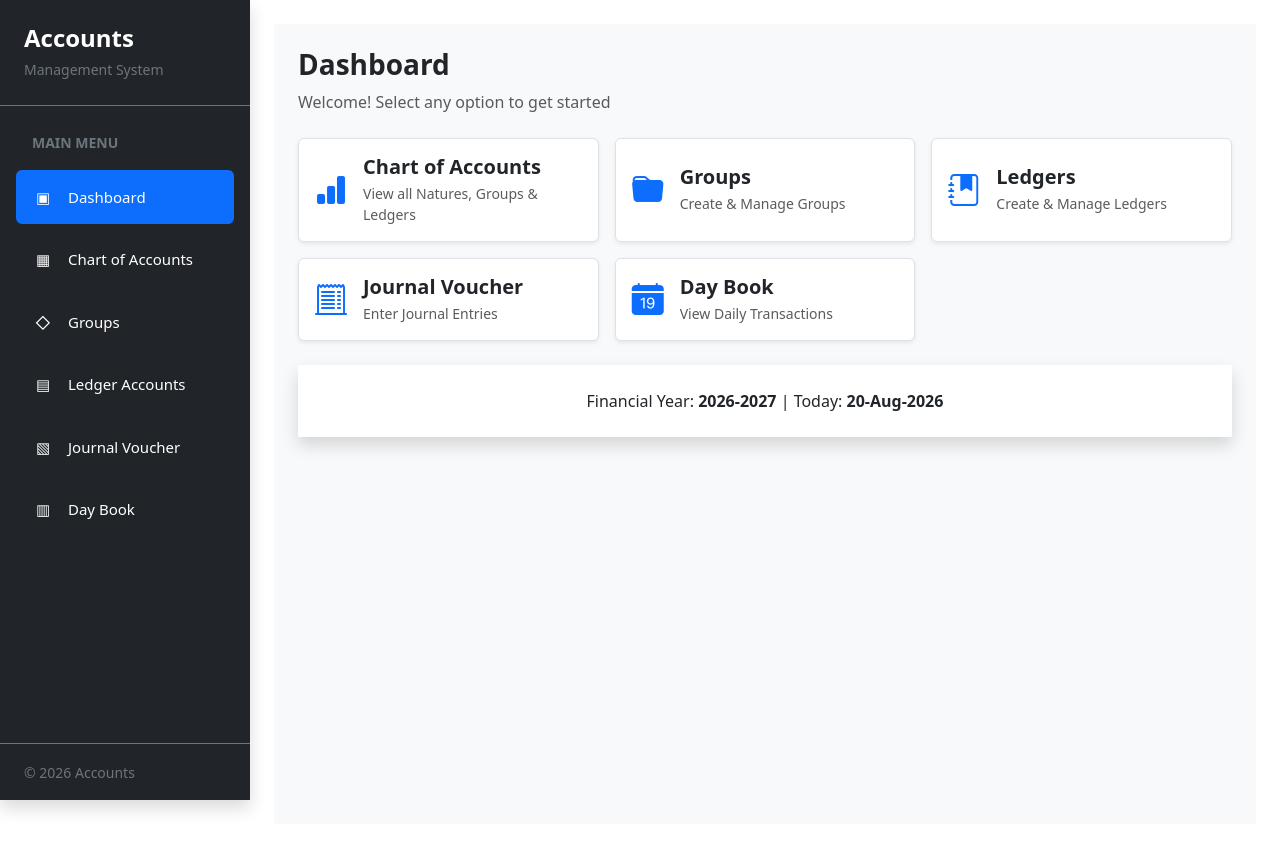
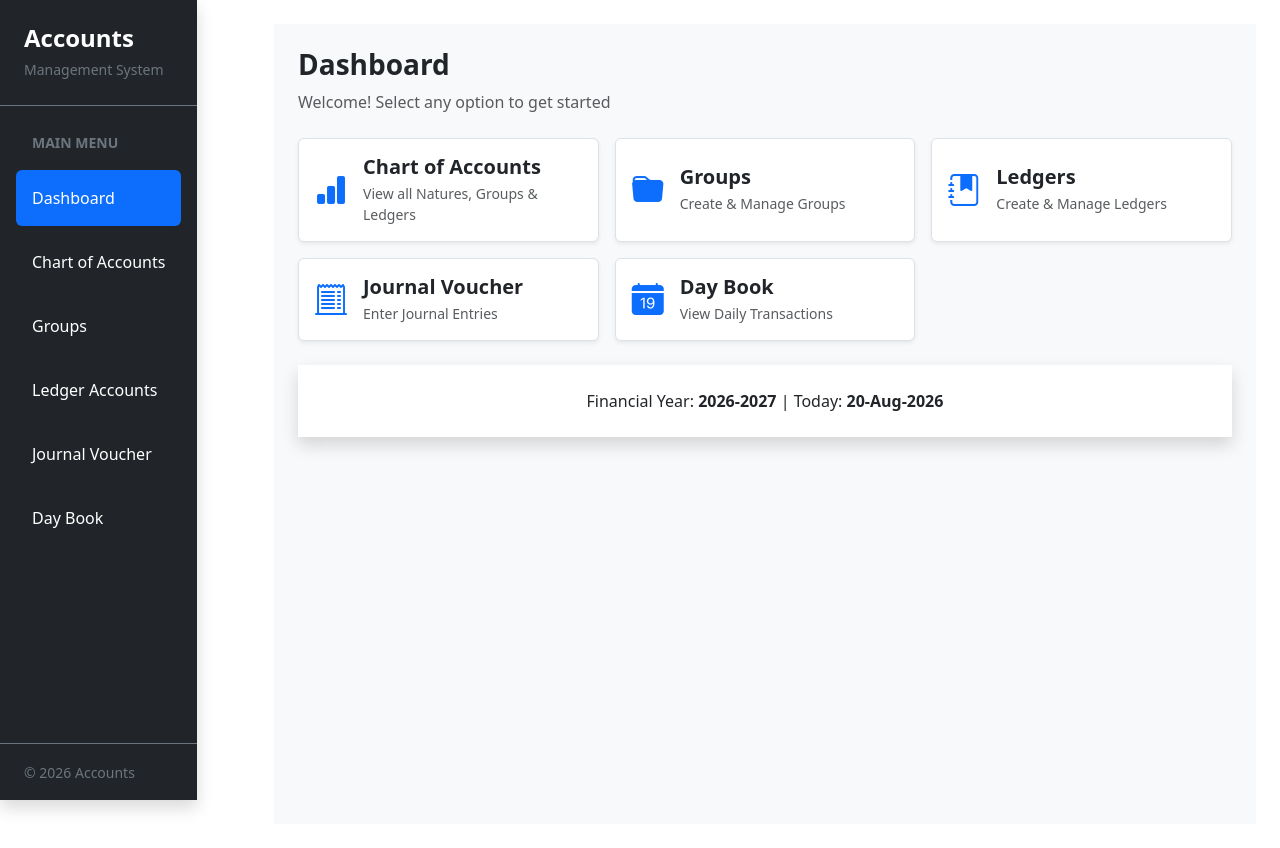
Before and after one commit to barathkumarr2004/Accounts-Management-System, a Next.js app in the folder frontend/: page /dashboard in a window 1280 px wide. Built offline with nearby package versions, Linux system fonts and the light colour scheme; no server answers.

Commit message:
accounts

```diff
--- a/frontend/src/app/components/Sidebar.js
+++ b/frontend/src/app/components/Sidebar.js
@@ -10,112 +10,67 @@
     {
       name: "Dashboard",
       path: "/dashboard",
-      icon: "▣",
     },
     {
       name: "Chart of Accounts",
       path: "/chartsofaccounts",
-      icon: "▦",
     },
     {
       name: "Groups",
       path: "/groups",
-      icon: "◇",
     },
     {
       name: "Ledger Accounts",
       path: "/ledgers",
-      icon: "▤",
     },
     {
       name: "Journal Voucher",
       path: "/journal",
-      icon: "▧",
     },
     {
       name: "Day Book",
       path: "/daybook",
-      icon: "▥",
     },
   ];
 
   return (
-    <aside
-      className="position-fixed top-0 start-0 bg-dark text-white d-flex flex-column shadow"
-      style={{
-        width: "250px",
-        height: "100vh",
-        zIndex: 1000,
-      }}
-    >
-      {/* Header */}
+    <aside className="position-fixed top-0 start-0 vh-100 bg-dark text-white d-flex flex-column shadow">
+
       <div className="px-4 py-4 border-bottom border-secondary">
-        <h4 className="fw-bold mb-1">
-          Accounts
-        </h4>
+        <h4 className="fw-bold mb-1">Accounts</h4>
 
-        <small className="text-secondary">
-          Management System
-        </small>
+        <small className="text-secondary"> Management System</small>
       </div>
 
-      {/* Menu */}
       <nav className="flex-grow-1 overflow-auto px-3 py-4">
-        <small className="text-secondary text-uppercase fw-semibold px-3">
-          Main Menu
-        </small>
+        <small className="text-secondary text-uppercase fw-semibold px-3"> Main Menu </small>
 
         <div className="mt-3">
           {menuItems.map((item) => {
-            const isActive =
-              pathname === item.path ||
-              pathname.startsWith(`${item.path}/`);
-
+            const isActive = pathname === item.path || pathname.startsWith(`${item.path}/`);
             return (
               <Link
                 key={item.path}
                 href={item.path}
-                className={`d-flex align-items-center text-decoration-none rounded px-3 py-3 mb-2 ${
+                className={`d-block text-decoration-none rounded px-3 py-3 mb-2 ${
                   isActive
                     ? "bg-primary text-white"
                     : "text-white"
                 }`}
-                style={{
-                  gap: "14px",
-                  transition: "all 0.2s ease",
-                }}
               >
-                <span
-                  className="d-flex align-items-center justify-content-center"
-                  style={{
-                    width: "22px",
-                    minWidth: "22px",
-                    fontSize: "15px",
-                  }}
-                >
-                  {item.icon}
-                </span>
-
-                <span
-                  className="fw-medium"
-                  style={{
-                    fontSize: "15px",
-                  }}
-                >
-                  {item.name}
-                </span>
+                {item.name}
               </Link>
             );
           })}
         </div>
       </nav>
 
-      {/* Footer */}
       <div className="border-top border-secondary px-4 py-3">
         <small className="text-secondary">
           © 2026 Accounts
         </small>
       </div>
+
     </aside>
   );
 }
```
